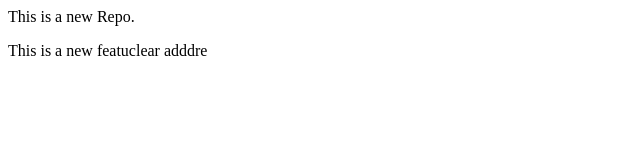
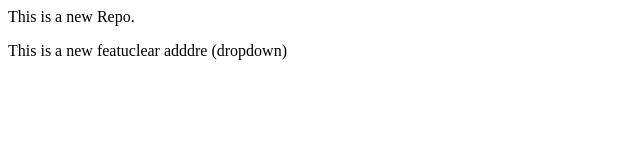
Before and after one commit to sumanthmahi/localrepo, a plain HTML site: page index.html in a window 1280 px wide. Shown: the full height of the page, 0-640 px from the left. Drawn offline with Linux system fonts and the light colour scheme.

Commit message:
add Dropdown

```diff
--- a/index.html
+++ b/index.html
@@ -1,3 +1,3 @@
 <p>This is a new Repo.</p>
 <p>This is a new featuclear
-    adddre</p>
+    adddre (dropdown)</p>
```
